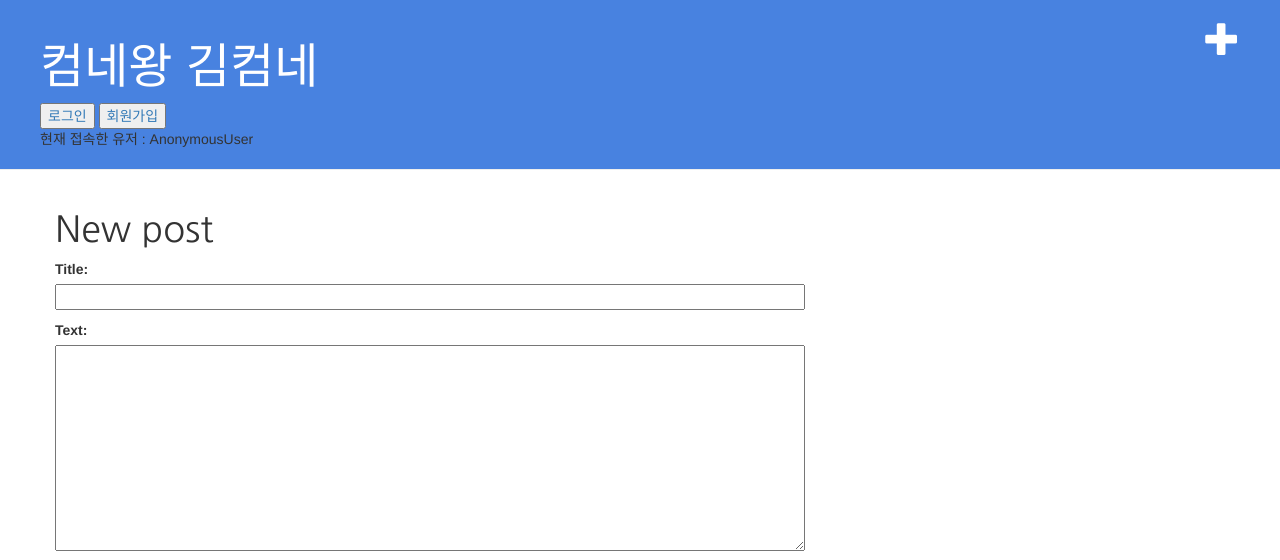
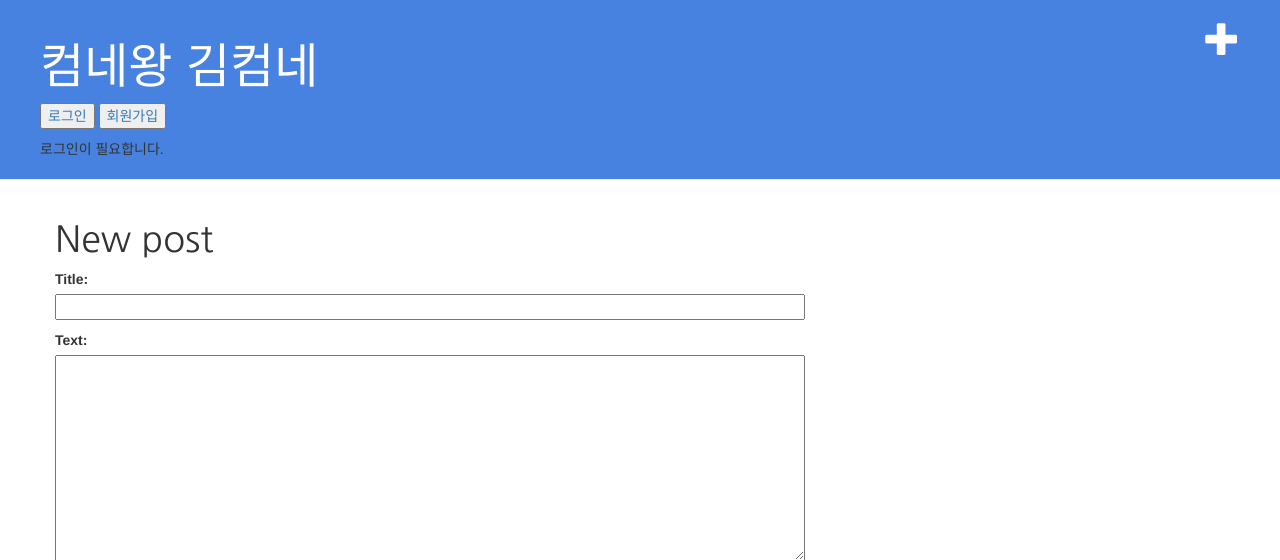
Before and after one commit to C17AN/computer_network_blog, a Django app: page /post/new in a window 1280 px wide. Shown: the top 560 px of the page. Run offline with Django 3.2, Linux system fonts and the light colour scheme; some libraries are stand-ins or nearby versions.

Commit message:
로그인이 필요합니다

```diff
--- a/blog/templates/blog/base.html
+++ b/blog/templates/blog/base.html
@@ -29,8 +29,9 @@
         <button>
           <a href="/join">회원가입</a>
         </button>
-        <div>
-          현재 접속한 유저 : {{request.user}}
+        <div style="margin-top: 10px;">
+          {% if request.user.is_authenticated %} 현재 접속한 유저 :
+          {{request.user}} {% else %} 로그인이 필요합니다. {% endif %}
         </div>
       </div>
     </div>
```
